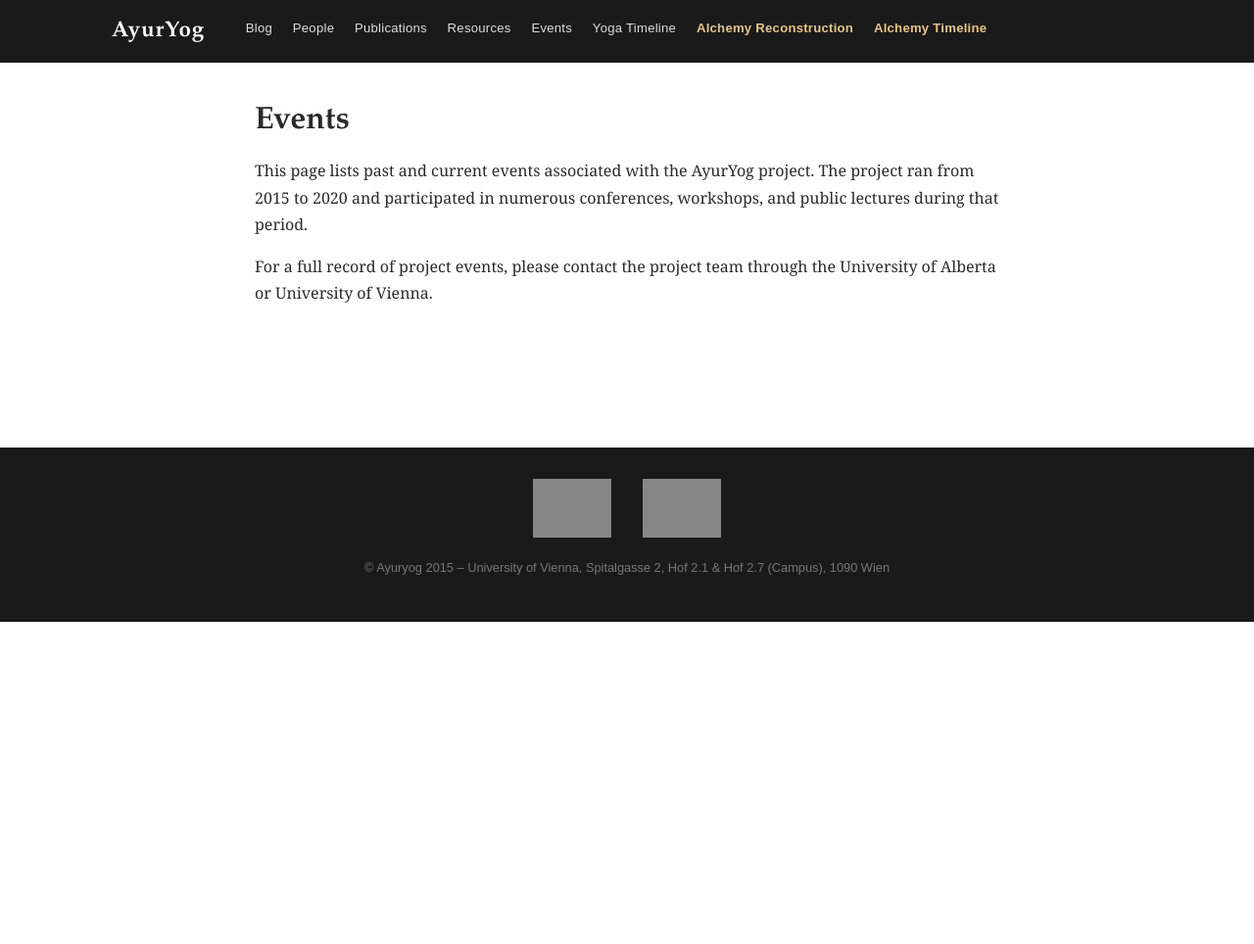
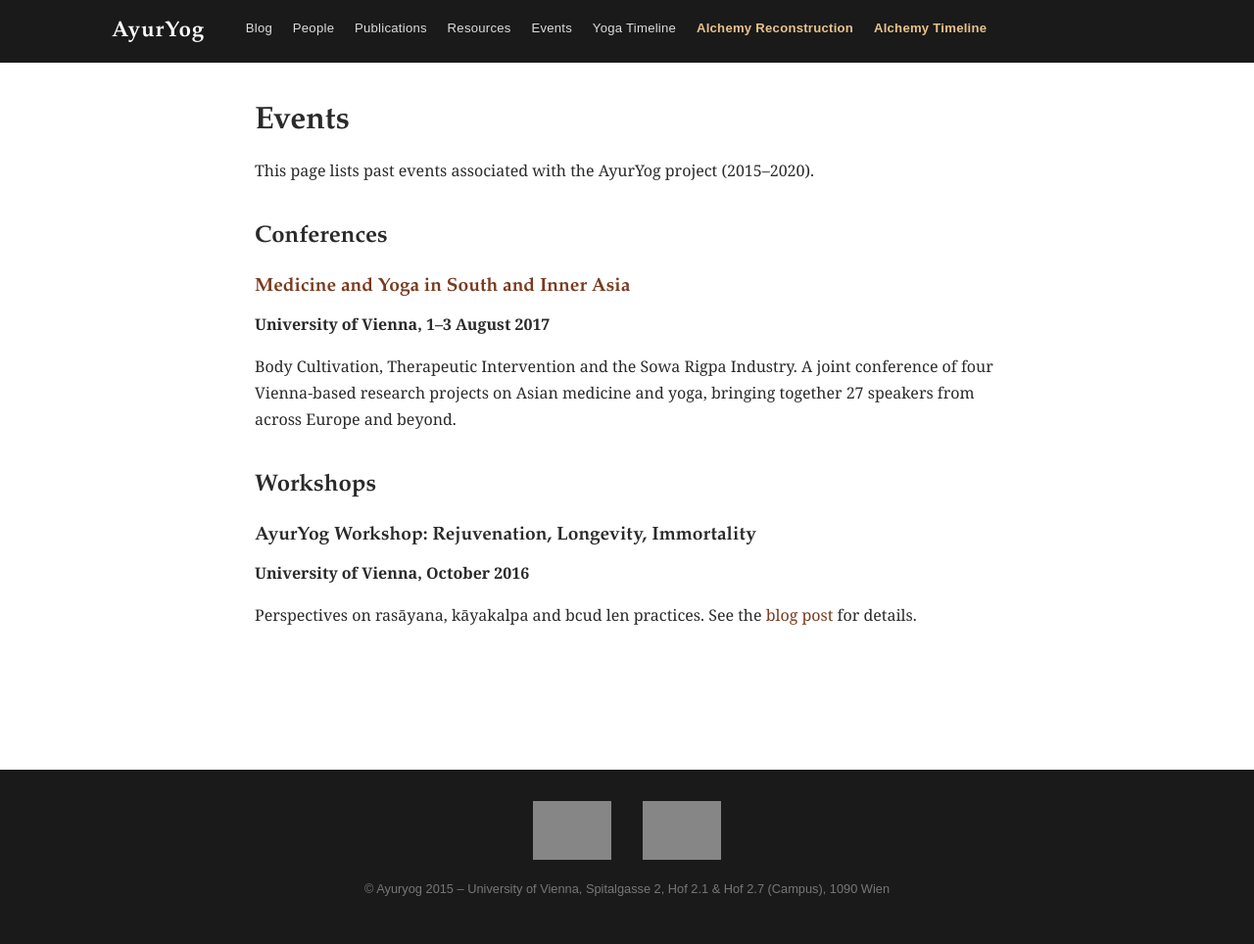
Before and after one commit to ayuryog-project/ayuryog-project.github.io, a Jekyll site: the page built from events.md, in a window 1280 px wide. Shown: the whole page at 98% size. Built offline with Jekyll 4.4.1, drawn with Linux system fonts in a browser that asks for light colours; before the commit the page ends 900 px from its top, so only the background shows below that; grey boxes are pictures that could not be loaded.

Commit message:
updated 2017-08-17 conference  blog

```diff
--- a/events.md
+++ b/events.md
@@ -4,6 +4,18 @@
 permalink: /events/
 ---
 
-This page lists past and current events associated with the AyurYog project. The project ran from 2015 to 2020 and participated in numerous conferences, workshops, and public lectures during that period.
+This page lists past events associated with the AyurYog project (2015–2020).
 
-For a full record of project events, please contact the project team through the University of Alberta or University of Vienna.
+## Conferences
+
+### [Medicine and Yoga in South and Inner Asia]({{ '/events/conference-medicine-yoga-2017/' | relative_url }})
+**University of Vienna, 1–3 August 2017**
+
+Body Cultivation, Therapeutic Intervention and the Sowa Rigpa Industry. A joint conference of four Vienna-based research projects on Asian medicine and yoga, bringing together 27 speakers from across Europe and beyond.
+
+## Workshops
+
+### AyurYog Workshop: Rejuvenation, Longevity, Immortality
+**University of Vienna, October 2016**
+
+Perspectives on rasāyana, kāyakalpa and bcud len practices. See the [blog post]({{ '/blog/ayuryog-workshop-rejuvenation-longevity-immortality-perspectives-rasayana-kayakalpa-and-bcud/' | relative_url }}) for details.
```
Also changed, not shown: 2017-08-17-conference-videos-medicine-yoga.md (added, +47 -0 lines), events/conference-medicine-yoga-2017.md (added, +68 -0 lines).
